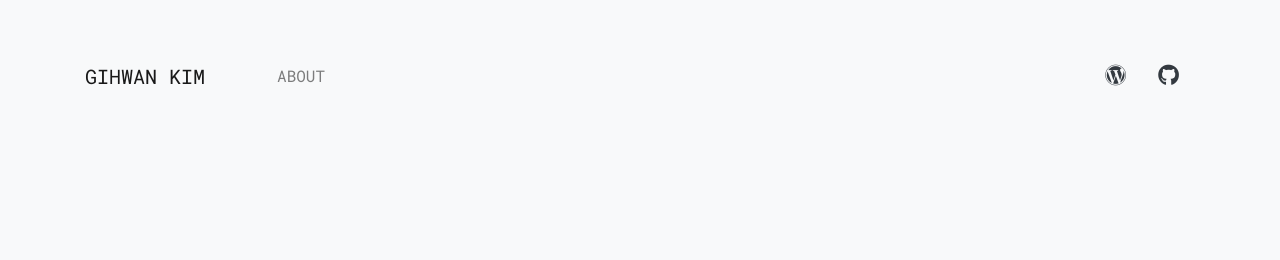
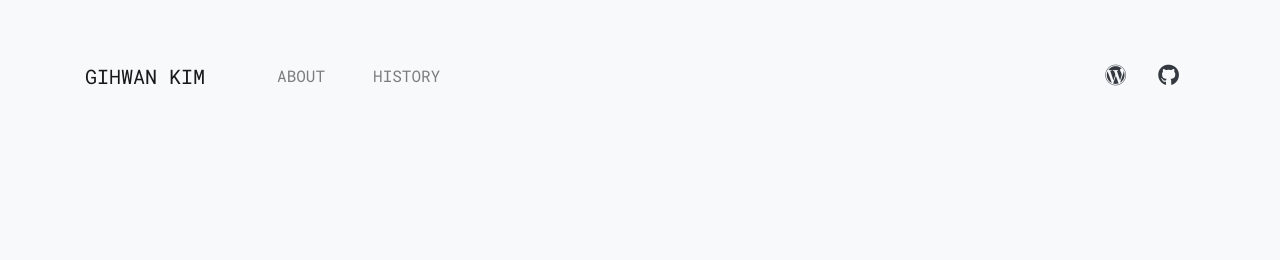
Before and after one commit to 0x1306e6d/portfolio, a Jekyll site: the page built from index.md, in a window 1280 px wide. Shown: the top 260 px of the page. Built offline with Jekyll 4.4.1, drawn with Linux system fonts in a browser that asks for light colours.

Commit message:
Add History page

```diff
--- a/_includes/navbar.html
+++ b/_includes/navbar.html
@@ -9,6 +9,9 @@
             <ul class="navbar-nav mr-auto">
                 <li class="nav-item mx-3">
                     <a class="nav-link roboto-mono" href="/about">ABOUT</a>
+                </li>
+                <li class="nav-item mx-3">
+                    <a class="nav-link roboto-mono" href="/history">HISTORY</a>
                 </li>
             </ul>
             <ul class="navbar-nav">
--- /dev/null
+++ b/history/index.html
@@ -0,0 +1,4 @@
+---
+layout: default
+title: History
+---
```
